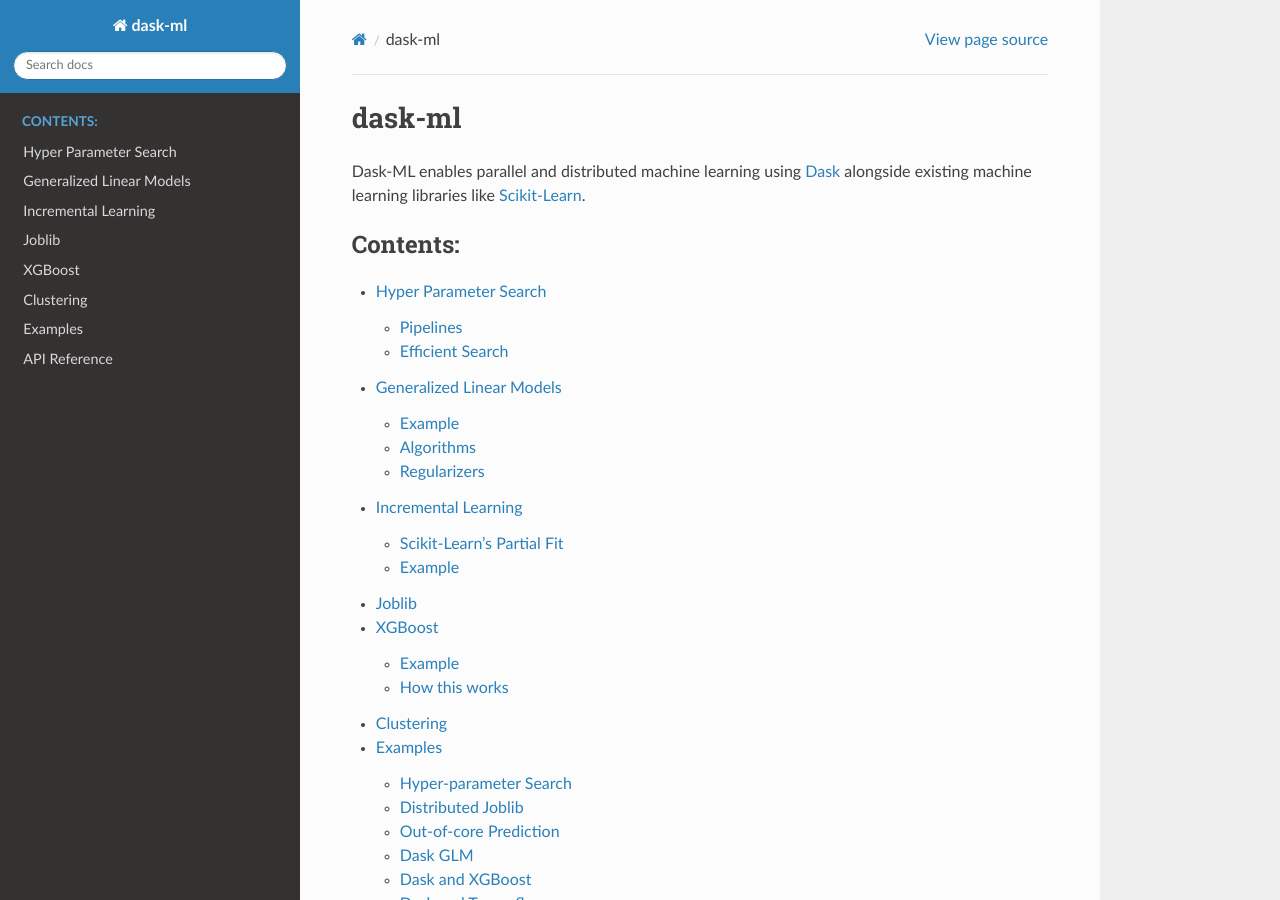
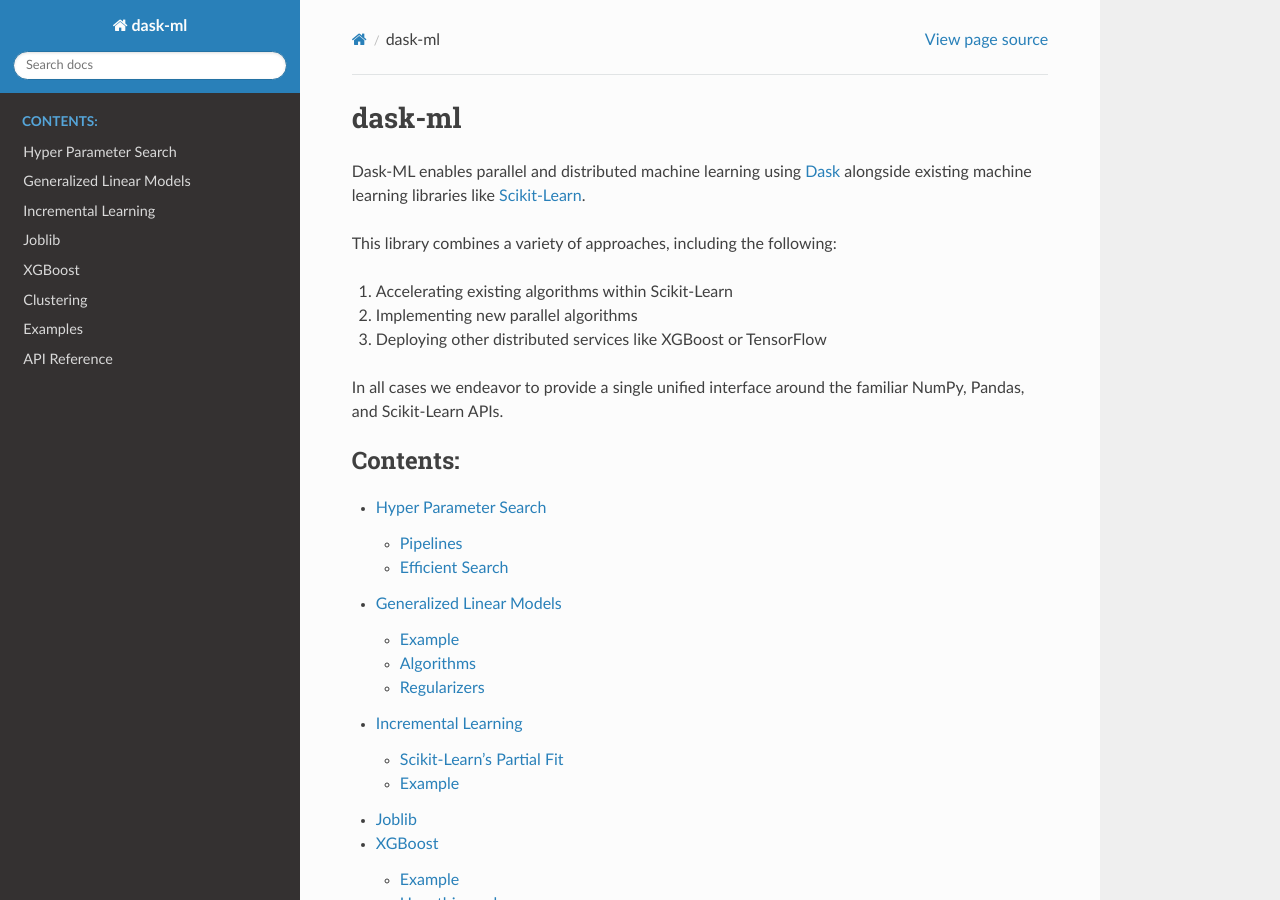
Before and after one commit to dask/dask-ml, a Sphinx documentation site: the page built from docs/source/index.rst, in a window 1280 px wide and 900 px high. Built offline with Sphinx 7.4.7 and the Read the Docs theme 2.0.0, drawn with Linux system fonts in a browser that asks for light colours.

Commit message:
expand prose in the index (#50)

```diff
--- a/docs/source/index.rst
+++ b/docs/source/index.rst
@@ -6,6 +6,15 @@
 
 Dask-ML enables parallel and distributed machine learning using Dask_ alongside
 existing machine learning libraries like Scikit-Learn_.
+
+This library combines a variety of approaches, including the following:
+
+1.  Accelerating existing algorithms within Scikit-Learn
+2.  Implementing new parallel algorithms
+3.  Deploying other distributed services like XGBoost or TensorFlow
+
+In all cases we endeavor to provide a single unified interface around the
+familiar NumPy, Pandas, and Scikit-Learn APIs.
 
 .. toctree::
    :maxdepth: 2
```
